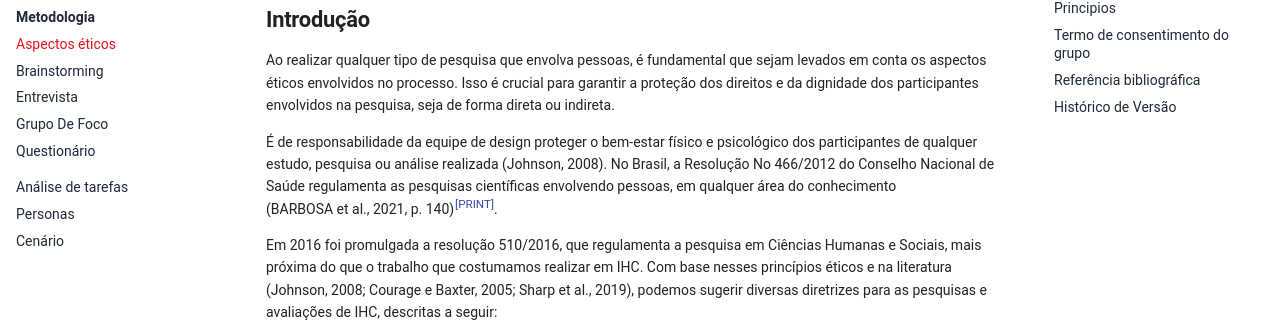
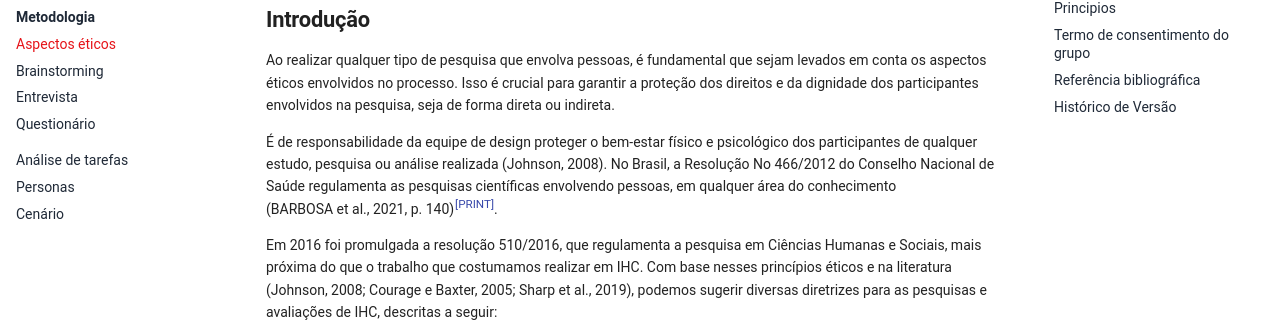
Before and after one commit to Interacao-Humano-Computador/2026.1-Grupo07, an MkDocs documentation site: the page built from docs/requisitos/Aspectoseticos.md, in a window 1280 px wide. Shown: the part 205-540 px from the top of the page. Built offline with MkDocs 1.6.1 and Material for MkDocs 9.7.7, drawn with Linux system fonts in a browser that asks for light colours.

Commit message:
retirada do grupo de foco

```diff
--- a/mkdocs.yml
+++ b/mkdocs.yml
@@ -52,7 +52,7 @@ nav:
         - Aspectos éticos: requisitos/Aspectoseticos.md
         - Brainstorming: requisitos/brainstorming.md
         - Entrevista: requisitos/entrevista.md
-        - Grupo De Foco: requisitos/grupoDeFoco.md
+        # - Grupo De Foco: requisitos/grupoDeFoco.md
         - Questionário: requisitos/questionario.md
       - Análise de tarefas: requisitos/analisedetarefa.md
 
```
